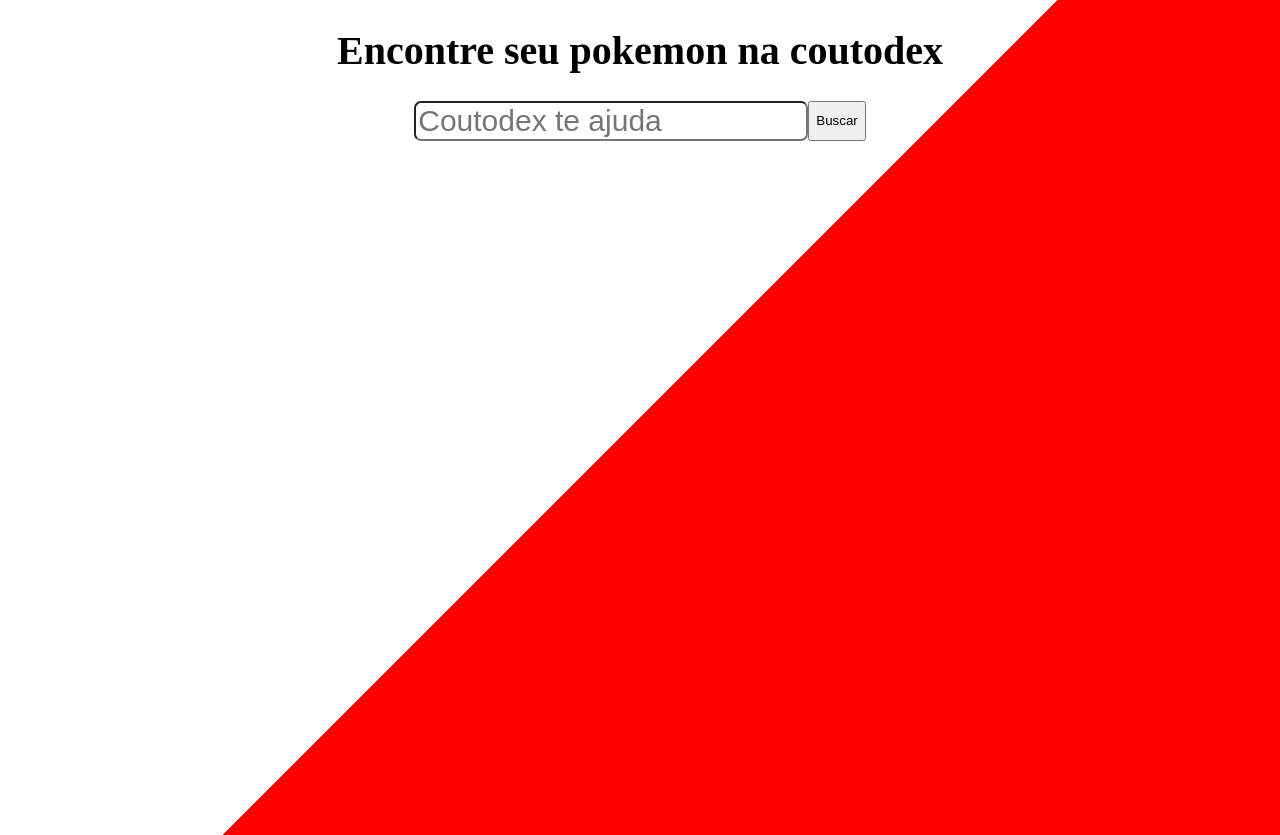
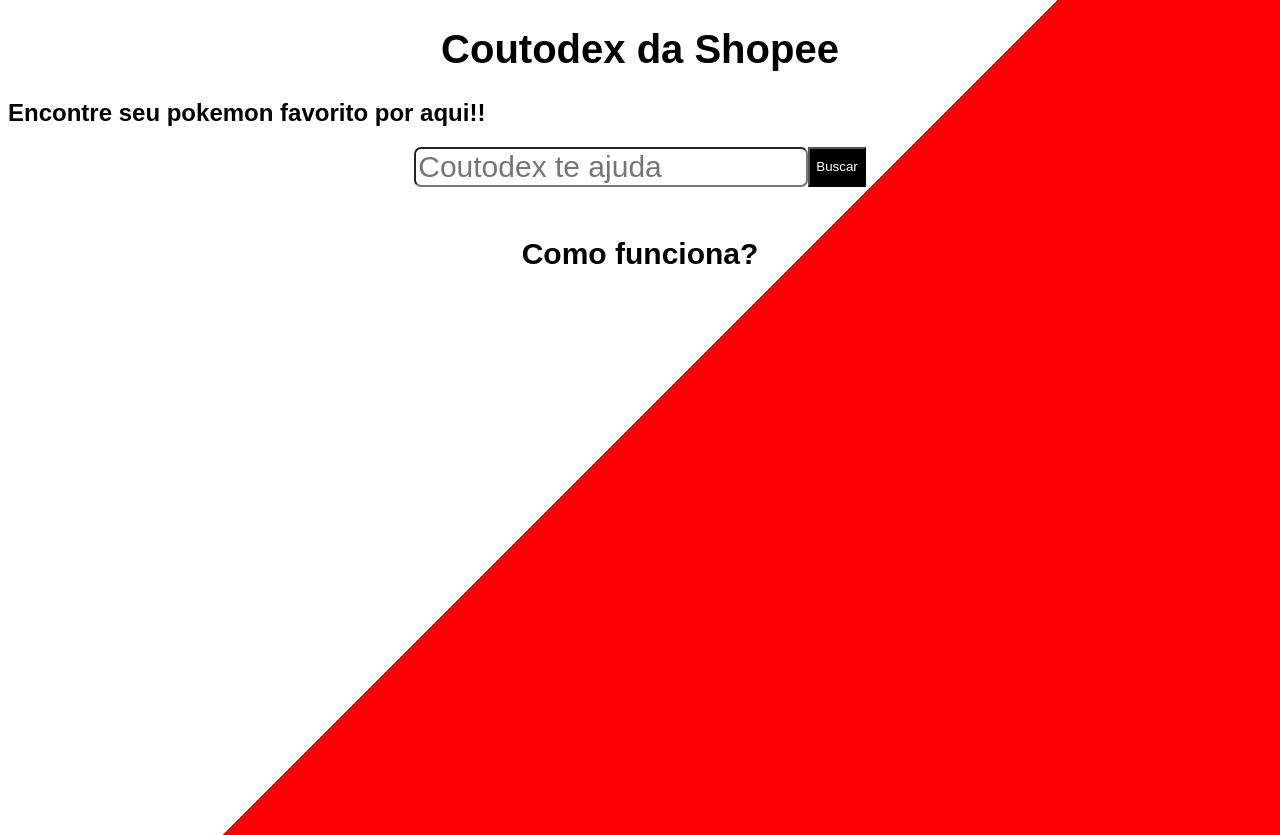
Before and after one commit to leonardobatistaalves/BIMESTRAL2, a plain HTML site: page index.html in a window 1280 px wide. Drawn offline with Linux system fonts and the light colour scheme.

Commit message:
alguns detalhes na pokedex inicial

```diff
--- a/estilos.css
+++ b/estilos.css
@@ -5,6 +5,7 @@
 body{
     min-height: 100vh;
     background: linear-gradient(135deg, white 50%, red 50%);
+    font-family: Arial, Helvetica, sans-serif;
 }
 .busca{
     display: flex;
@@ -14,3 +15,12 @@ body{
     font-size: 30px;
     border-radius: 7px;
 }
+#segundoTitulo{
+    text-align: center;
+    margin-top: 50px;
+    font-size: 30px;
+}
+#botaoDeBusca{
+    background-color: black;
+    color: white;
+}
--- a/index.html
+++ b/index.html
@@ -7,7 +7,8 @@
     <title>Trabalho Bimestral</title>
 </head>
 <body>
-    <h1 id="tituloPrincipal">Encontre seu pokemon na coutodex</h1>
+    <h1 id="tituloPrincipal">Coutodex da Shopee</h1>
+    <h2>Encontre seu pokemon favorito por aqui!!</h2>
 
     <form class="busca">
     <input
@@ -16,10 +17,9 @@
     placeholder="Coutodex te ajuda"
     aria-label="Nome do pokemon"
     required>
-
     <button type="submit" id="botaoDeBusca">Buscar</button>
-
     </form>
+    <h2 id="segundoTitulo">Como funciona?</h2>
 
 
 </body>
```
